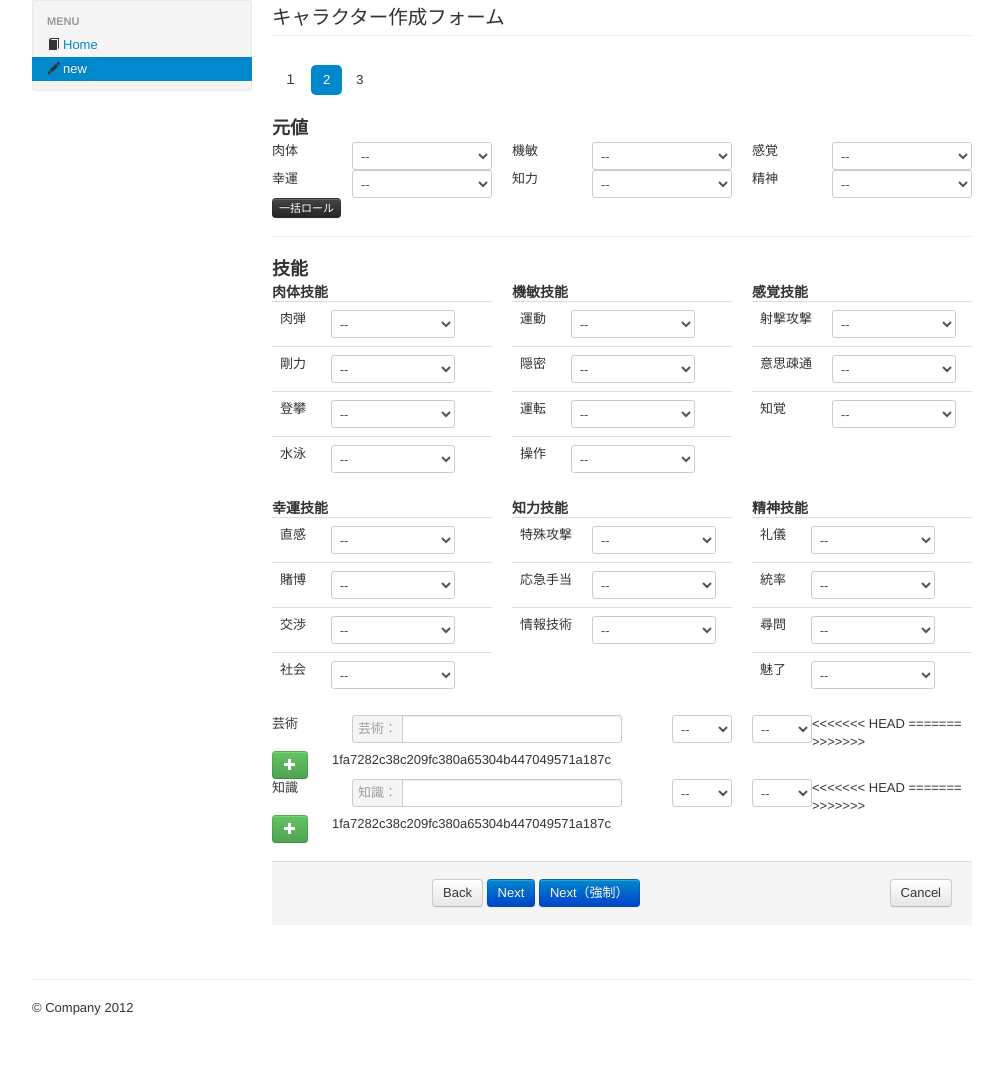
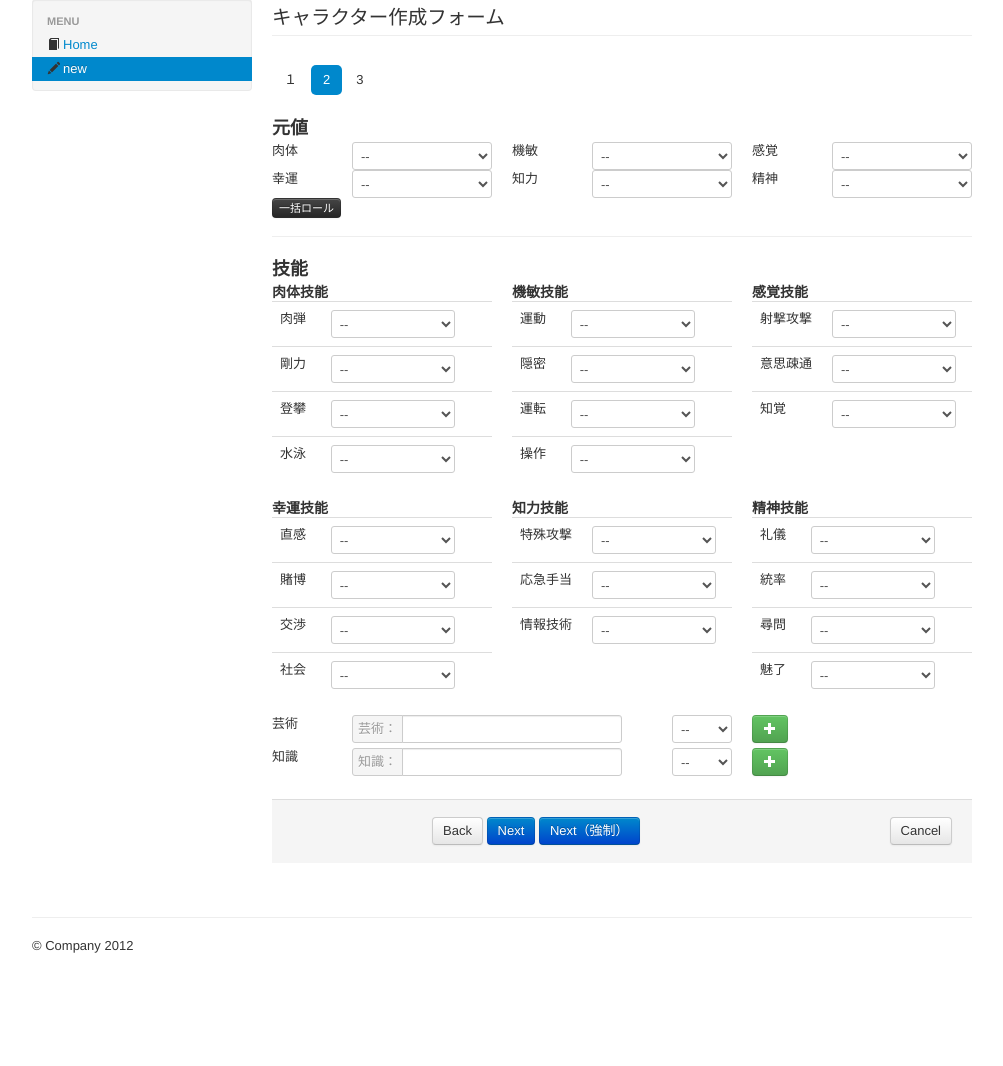
Before and after one commit to mshrkato/parasiteweb, a Django app: template src/template/charactermake_skill.html in a window 1280 px wide. Shown: the part 61-1127 px from the top of the page, without its empty margins (138-1141 px from the left). After the commit the page ends 1014 px from the top, so only its background shows below. Run offline with Django 3.2, Linux system fonts and the light colour scheme; the template is opened without the code that fills it: most values are stand-ins (such as "Sample title", 1, 10 or a date in 2020).

Commit message:
refactoring 03

```diff
--- a/src/app/models/characterSheet.py
+++ b/src/app/models/characterSheet.py
@@ -96,4 +96,4 @@ class CharacterSheet(db.Model):
 		elif (self.__dict__['_' + name].__class__ == bool):
 			self.__dict__['_' + name] = value == "True"
 		elif (self.__dict__['_' + name].__class__ == list):
-			self.__dict__['_' + name].append(value)
+			self.__dict__['_' + name] = value
--- a/src/static/js/charamake_skill.js
+++ b/src/static/js/charamake_skill.js
@@ -18,12 +18,12 @@ jQuery(function () {
 
 	//artSkill追加ボタン
 	$('#addArtSkill').click(function(){
-		ParasiteWeb.addValiableSkills('artSkill', 'artrow', 'artSkill', '芸術')
+		ParasiteWeb.addValiableSkills('artSkill', 'artrow', 'artSkills', '芸術')
 	});
 
 	//Skill追加ボタン
 	$('#addKnowledgeSkill').click(function(){
-		ParasiteWeb.addValiableSkills('knowledgeSkill', 'knowledgerow', 'knowledgeSkill' ,'知識')
+		ParasiteWeb.addValiableSkills('knowledgeSkill', 'knowledgerow', 'knowledgeSkills' ,'知識')
 	});
 
 	//validation
--- a/src/static/js/parasiteweb.js
+++ b/src/static/js/parasiteweb.js
@@ -155,10 +155,6 @@ ParasiteWeb.makeSkillLevelSelectList = function(target, min){
 //可変個スキル
 ParasiteWeb.addValiableSkills = function(skillContainerId, eachRow, selectId, skillName){
 	//全体のいれもの
-	//skillContainerId
-
-	//個別のいれもの(行)
-	//eachRowClass = '.' + eachRow;
 
 	//個別のいれものの識別し
 	var count = $('.' + eachRow).size() + 1;
@@ -174,7 +170,7 @@ ParasiteWeb.addValiableSkills = function(skillContainerId, eachRow, selectId, sk
 		$('<div></div>').addClass('input-prepend').append(
 			$('<span></span>').addClass('add-on').html(skillName + '：')
 		).append(
-			$('<input>').attr('name', skillContainerId).attr('size','16').attr('type','text')
+			$('<input>').attr('name', selectId).attr('size','16').attr('type','text')
 		)
 	);
 	var inputElement = $('<div></div>').addClass('span1').append(
--- a/src/template/charactermake_confirm.html
+++ b/src/template/charactermake_confirm.html
@@ -141,8 +141,8 @@
 					    		<tr><td>射撃攻撃</td><td>{{ sheet.shotSkill }}</td></tr>
 					    		<tr><td>意思疎通</td><td>{{ sheet.comunicationSkill }}</td></tr>
 					    		<tr><td>知覚</td><td>{{ sheet.noticeSkill }}</td></tr>
-							    {% for artSkillName in artSkillNames %}
-					    		<tr><td>芸術：{{artSkillName}}</td><td id="{{artSkill.name}}"></td></tr>
+							    {% for artSkill in sheet.artSkills %}
+					    		<tr><td>芸術：{{artSkill}}</td><td id="{{artSkill.name}}"></td></tr>
 							    {% endfor %}
 					    	</tbody>
 				    	</table>
--- a/src/template/charactermake_skill.html
+++ b/src/template/charactermake_skill.html
@@ -269,11 +269,7 @@
 								<input name="artSkills" size="16" type="text">
 		          			</div>
 						</div>
-<<<<<<< HEAD
-						<div class="span1"><select name="artSkillLvs" class="skillLv span1"></select></div>
-=======
-						<div class="span1"><select name="artSkill" class="skillLv span1"></select></div>
->>>>>>> 1fa7282c38c209fc380a65304b447049571a187c
+						<div class="span1"><select name="artSkills" class="skillLv span1"></select></div>
 						<div class="span1"><span class="btn btn-success" id="addArtSkill"><i class="icon-plus icon-white"></i></span></div>
 		   		    </div>
 	   		    </div>
@@ -286,11 +282,7 @@
 								<input name="knowledgeSkills" size="16" type="text">
 		          			</div>
 						</div>
-<<<<<<< HEAD
-						<div class="span1"><select name="knowledgeSkillLvs" class="skillLv span1"></select></div>
-=======
-						<div class="span1"><select name="knowledgeSkill" class="skillLv span1"></select></div>
->>>>>>> 1fa7282c38c209fc380a65304b447049571a187c
+						<div class="span1"><select name="knowledgeSkills" class="skillLv span1"></select></div>
 						<div class="span1"><span class="btn btn-success" id="addKnowledgeSkill"><i class="icon-plus icon-white"></i></span></div>
 		   		    </div>
 	   		    </div>
```
Also changed, not shown: src/app/handlers/charactermake.py (+4 -5 lines).
